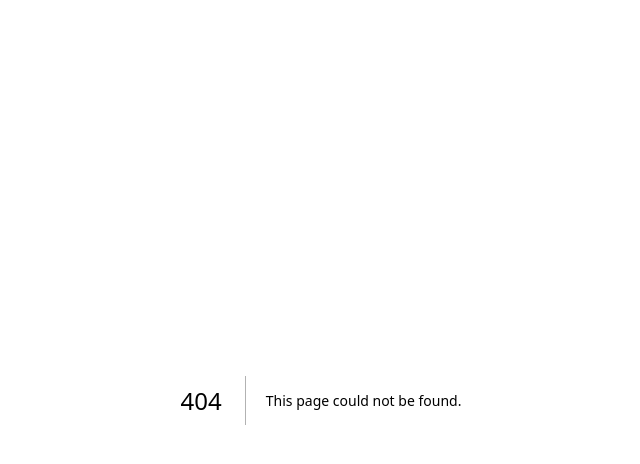
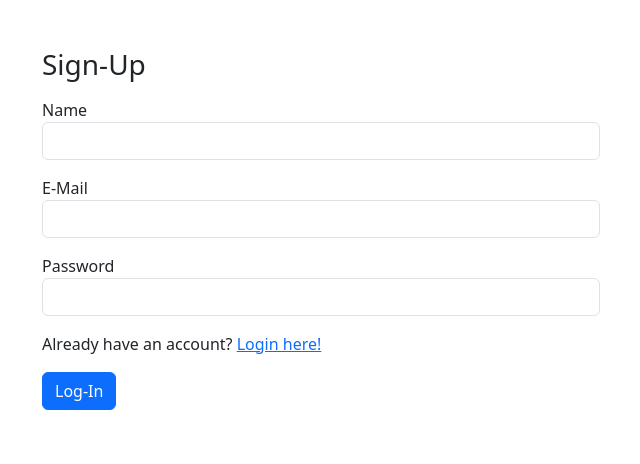
Before and after one commit to tarangpatil/link-drop, a Next.js app: page /signup in a window 1280 px wide. Before the commit this address had no page. Shown: the top 464 px of the page, without its empty margins (319-959 px from the left). Built offline with nearby package versions, Linux system fonts and the light colour scheme; no server answers.

Commit message:
Setup Authentication

```diff
--- a/package.json
+++ b/package.json
@@ -16,6 +16,7 @@
     "bootstrap": "^5.3.8",
     "bootstrap-icons": "^1.13.1",
     "next": "16.1.2",
+    "next-auth": "5.0.0-beta.30",
     "pg": "^8.17.1",
     "react": "19.2.3",
     "react-dom": "19.2.3"
--- /dev/null
+++ b/src/app/api/auth/[...nextauth]/route.ts
@@ -0,0 +1,2 @@
+import { handlers } from "@/lib/auth"; // Referring to the auth.ts we just created
+export const { GET, POST } = handlers;
--- /dev/null
+++ b/src/app/signup/page.tsx
@@ -0,0 +1,67 @@
+import { auth, signIn } from "@/lib/auth";
+import Link from "next/link";
+import { redirect } from "next/navigation";
+import bcrypt from "bcrypt";
+import { prisma } from "@/lib/prisma";
+
+export default async function SignUp() {
+  const session = await auth();
+
+  if (session?.user) redirect("/");
+
+  return (
+    <main className="container my-5 ">
+      <form
+        className="w-50 mx-auto"
+        action={async (formData) => {
+          "use server";
+          const name = formData.get("name") as string;
+          const email = formData.get("email") as string;
+          const password = formData.get("password") as string;
+          const hashedPw = await bcrypt.hash(password, 12);
+          await prisma.user.create({
+            data: { name, email, password: hashedPw },
+          });
+          await signIn("credentials", { email, password, redirect: false });
+        }}
+      >
+        <div className="mb-3">
+          <h3>Sign-Up</h3>
+        </div>
+        <div className="mb-3">
+          <label htmlFor="name">Name</label>
+          <input id="name" type="name" name="name" className="form-control" />
+        </div>
+        <div className="mb-3">
+          <label htmlFor="email">E-Mail</label>
+          <input
+            id="email"
+            type="email"
+            name="email"
+            className="form-control"
+          />
+        </div>
+        <div className="mb-3">
+          <label htmlFor="password">Password</label>
+          <input
+            id="password"
+            type="password"
+            name="password"
+            className="form-control"
+          />
+        </div>
+        <p className="mb-3">
+          Already have an account?{" "}
+          <Link href={"/login"} className="link-primary">
+            Login here!
+          </Link>
+        </p>
+        <div className="mb-3">
+          <button type="submit" className="btn btn-primary">
+            Log-In
+          </button>
+        </div>
+      </form>
+    </main>
+  );
+}
--- /dev/null
+++ b/src/lib/auth.ts
@@ -0,0 +1,33 @@
+import NextAuth from "next-auth";
+import Credentials from "next-auth/providers/credentials";
+import bcrypt from "bcrypt";
+import { prisma } from "./prisma";
+
+export const { handlers, auth, signIn, signOut } = NextAuth({
+  providers: [
+    Credentials({
+      credentials: {
+        email: { label: "Email", type: "email" },
+        password: { label: "Password", type: "password" },
+      },
+      authorize: async (credentials) => {
+        let user = null;
+
+        user = await prisma.user.findFirst({
+          where: { email: credentials.email as string },
+        });
+
+        if (!user) throw new Error("account with this email does not exist");
+
+        const passwordMatches = await bcrypt.compare(
+          credentials.password as string,
+          user.password,
+        );
+
+        if (!passwordMatches) throw new Error("password does not match");
+
+        return { ...user, id: user.id.toString() };
+      },
+    }),
+  ],
+});
```
Also changed, not shown: src/app/login/page.tsx (added, +60 -0 lines), src/app/page.tsx (+14 -12 lines), 1 other file (tests, documents, lock files or other folders).
